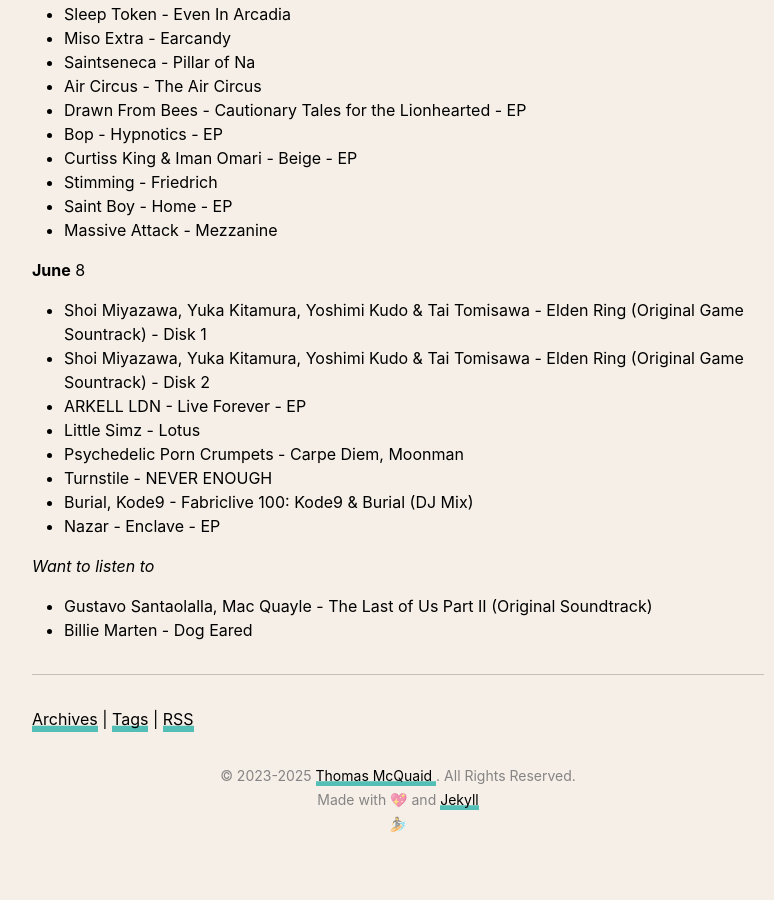
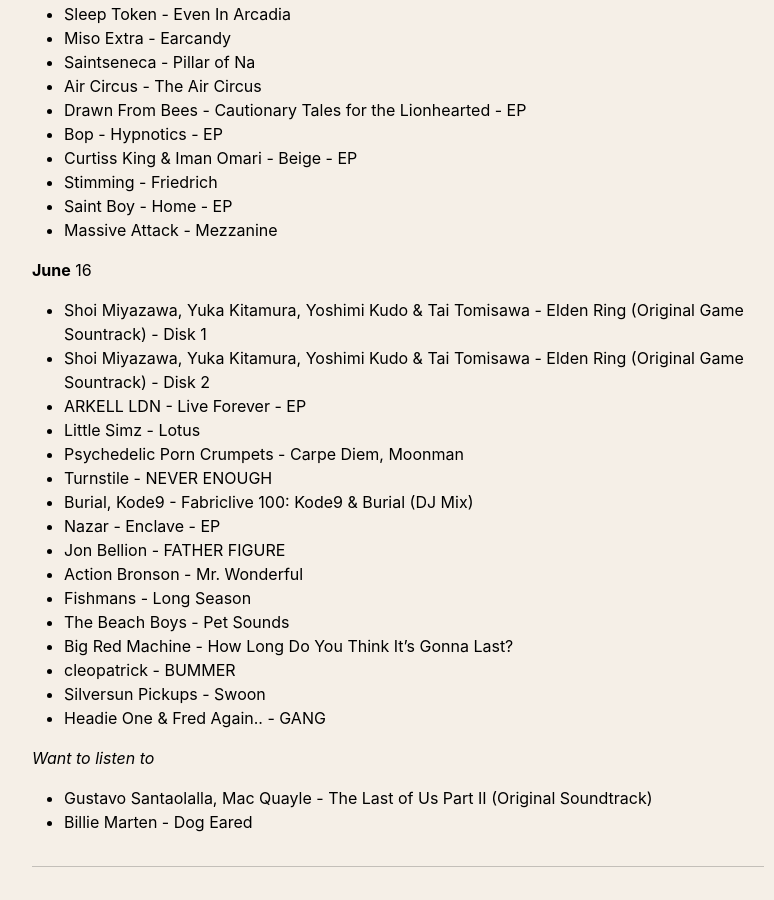
Before and after one commit to thomasmcquaidee/thomasmcquaidee.github.io, a Jekyll site: the page built from _posts/2025-01-21-listening-to-more-albums.md, in a window 1280 px wide and 900 px high, scrolled down 2894 px. Shown: the whole window, without its empty margins (242-1016 px from the left). Built offline with Jekyll 4.4.1, drawn with Linux system fonts in a browser that asks for light colours; before the commit the page ends 3745 px from its top, so only the background shows below that; some of the changed text lies outside the part shown.

Commit message:
Update 2025-01-21-listening-to-more-albums.md

```diff
--- a/_posts/2025-01-21-listening-to-more-albums.md
+++ b/_posts/2025-01-21-listening-to-more-albums.md
@@ -122,7 +122,7 @@
 - Saint Boy - Home - EP
 - Massive Attack - Mezzanine
 
-**June** 8
+**June** 16
 - Shoi Miyazawa, Yuka Kitamura, Yoshimi Kudo & Tai Tomisawa - Elden Ring (Original Game Sountrack) - Disk 1
 - Shoi Miyazawa, Yuka Kitamura, Yoshimi Kudo & Tai Tomisawa - Elden Ring (Original Game Sountrack) - Disk 2
 - ARKELL LDN - Live Forever - EP
@@ -131,6 +131,14 @@
 - Turnstile - NEVER ENOUGH
 - Burial, Kode9 - Fabriclive 100: Kode9 & Burial (DJ Mix)
 - Nazar - Enclave - EP
+- Jon Bellion - FATHER FIGURE
+- Action Bronson - Mr. Wonderful
+- Fishmans - Long Season
+- The Beach Boys - Pet Sounds
+- Big Red Machine - How Long Do You Think It's Gonna Last?
+- cleopatrick - BUMMER
+- Silversun Pickups - Swoon
+- Headie One & Fred Again.. - GANG
 
 *Want to listen to*
 - Gustavo Santaolalla, Mac Quayle - The Last of Us Part II (Original Soundtrack)
```
Also changed, not shown: other parts of _posts/2025-01-21-listening-to-more-albums.md (+1 -1 lines).
